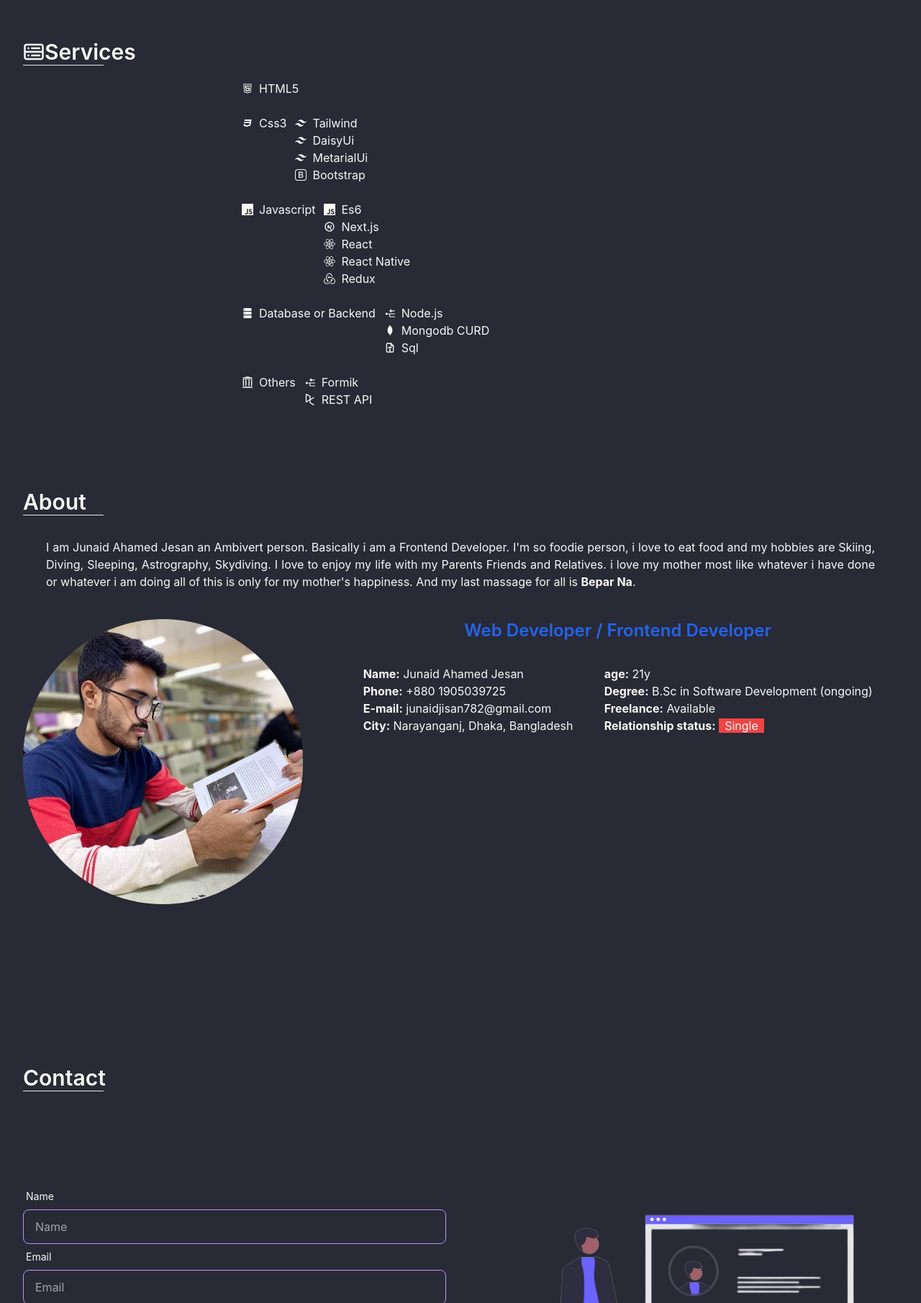
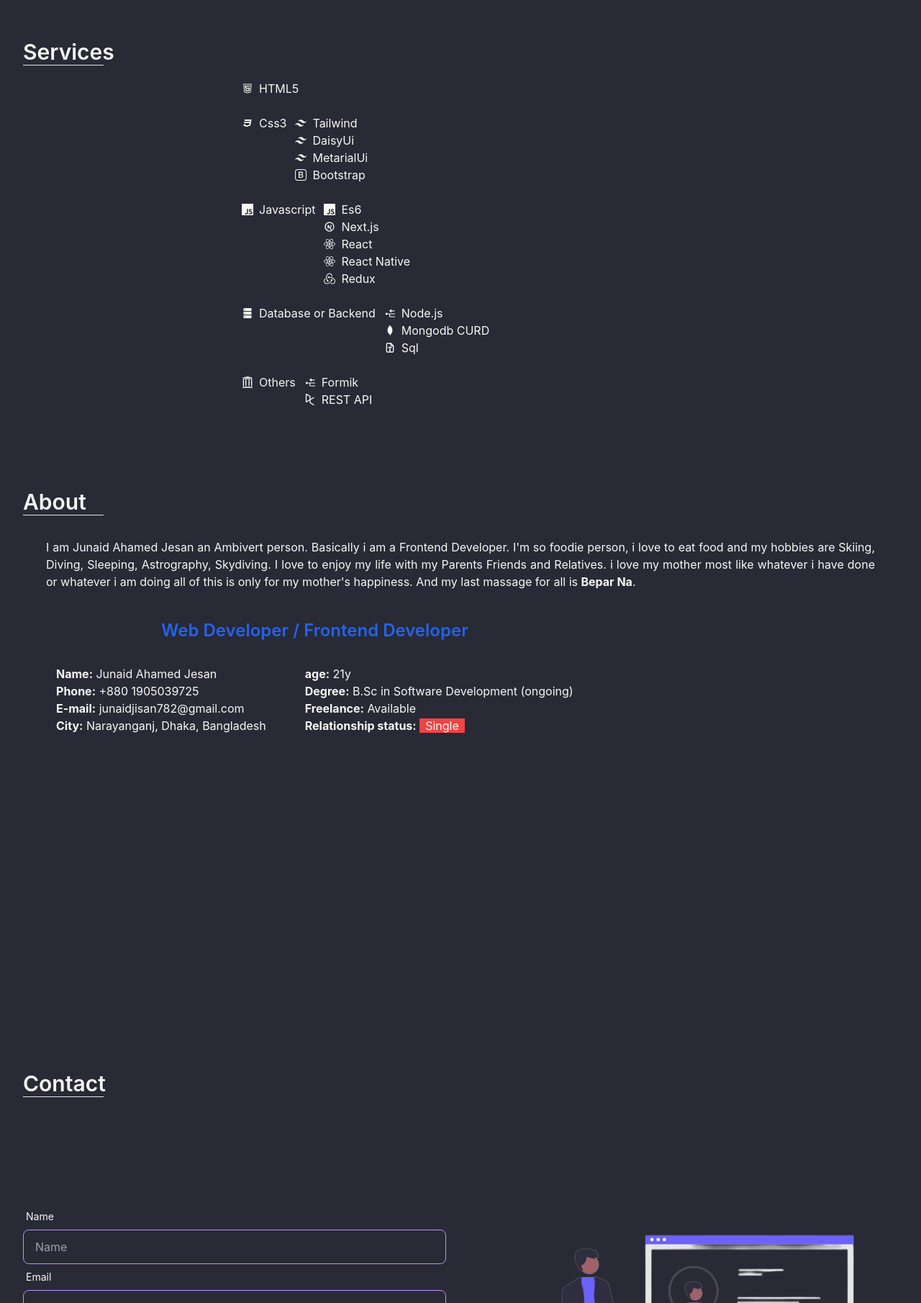
Before and after one commit to junaidjesan2/portfolio, a React (Create React App) app: page / in a window 1280 px wide. Shown: the part 990-2800 px from the top of the page at 72% size. Built offline with nearby package versions, Linux system fonts and the light colour scheme.

Commit message:
maked whole thing responsive

```diff
--- a/src/Components/Pages/About/About.js
+++ b/src/Components/Pages/About/About.js
@@ -7,13 +7,15 @@ import { useRef } from "react";
 const About = () => {
   const constraintsRef = useRef(null);
   return (
-    <div className="mb-5 h-screen">
+    <div className="mb-5 min-h-screen">
       <div className="sticky top-3 py-8">
-        <h1 className="text-3xl text-start font-semibold ">About</h1>
-        <hr className="w-28 " />
+        <h1 className="md:text-3xl text-xl flex gap-3 items-center text-start font-semibold">
+          About
+        </h1>
+        <hr className="md:w-28 w-16" />
       </div>
-      <motion.div ref={constraintsRef}>
-        <motion.div
+      <div ref={constraintsRef}>
+        <div
           drag
           dragConstraints={constraintsRef}
           className="text-justify md:px-3 lg:px-8 ml-28 md:ml-0"
@@ -25,10 +27,10 @@ const About = () => {
           whatever i have done or whatever i am doing all of this is only for my
           mother's happiness. And my last massage for all is{" "}
           <strong>Bepar Na</strong>.
-        </motion.div>
-      </motion.div>
+        </div>
+      </div>
       <div className="md:flex mx-auto gap-12 mt-10">
-        <motion.div
+        {/* <motion.div
           whileHover={{ scale: 1.2, rotate: 90 }}
           whileTap={{
             scale: 0.8,
@@ -38,12 +40,11 @@ const About = () => {
           className="w-full md:w-1/3"
         >
           <img
-            data-aos="zoom-in"
             src={image}
-            className="rounded-full hover:border-4 "
+            className="rounded-full"
             alt=""
           />
-        </motion.div>
+        </motion.div> */}
         <div className="w-full md:w-2/3">
           <h1 className="text-2xl font-semibold text-blue-600">
             Web Developer / Frontend Developer
--- a/src/Components/Pages/Contact/Contact.js
+++ b/src/Components/Pages/Contact/Contact.js
@@ -30,13 +30,15 @@ const Contact = () => {
   };
   return (
     <>
-      <div className="h-screen">
-        <div className="sticky top-3 my-8">
-          <h1 className="text-3xl text-start font-semibold ">Contact</h1>
-          <hr className="w-28 " />
+      <div className="min-h-screen">
+        <div className="sticky top-3 py-5">
+          <h1 className="md:text-3xl text-xl flex gap-3 items-center text-start font-semibold">
+            Contact
+          </h1>
+          <hr className="md:w-28 w-16" />
         </div>
-        <div className="flex items-center gap-10 mt-32">
-          <form onSubmit={sendEmail} ref={form} className="w-1/2">
+        <div className="flex flex-col-reverse md:flex-row items-center gap-10 my-10 md:mt-32">
+          <form onSubmit={sendEmail} ref={form} className="md:w-1/2 w-full">
             <div className="form-control">
               <label className="label">
                 <span className="label-text">Name</span>
@@ -76,8 +78,8 @@ const Contact = () => {
               </button>
             </div>
           </form>
-          <div className="w-1/2">
-            <img src={cover} />
+          <div className="md:w-1/2">
+            <img src={cover}  className="w-full h-full"/>
           </div>
         </div>
       </div>
--- a/src/Components/Pages/Header/Header.js
+++ b/src/Components/Pages/Header/Header.js
@@ -18,7 +18,7 @@ const Header = () => {
   return (
     <div className="" data-aos="zoom-in">
       <div className="flex items-center md:justify-around justify-between py-5">
-        <div className="flex flex-col w-80">
+        <div className="flex flex-col md:w-80 w-72">
           <TypeAnimation
             sequence={[
               "Junaid",
--- a/src/Components/Pages/Home/Home.js
+++ b/src/Components/Pages/Home/Home.js
@@ -19,7 +19,7 @@ const Home = () => {
   return (
     <>
       <div className="min-h-screen">
-        <h1 className="lg:text-start text-4xl lg:ml-32 flex mx-auto items-center">
+        <h1 className="lg:text-start md:text-4xl text-2xl lg:ml-32 flex mx-auto items-center">
           Frontend Developer / Web Developer
         </h1>
         <div>
--- a/src/Components/Pages/Services/Services.js
+++ b/src/Components/Pages/Services/Services.js
@@ -22,10 +22,10 @@ const Services = () => {
   return (
     <div className="  my-20">
       <div className=" sticky top-3 py-5">
-        <h1 className="text-3xl flex gap8 items-center text-start  font-semibold">
-          <CgDatabase /> Services
+        <h1 className="md:text-3xl text-xl flex gap-3 items-center text-start font-semibold">
+          Services
         </h1>
-        <hr className="w-28 " />
+        <hr className="md:w-28 w-16" />
       </div>
       <div className="w-1/2 mx-auto">
         <div className=" grid grid-cols-1 gap-6 items-start">
```
